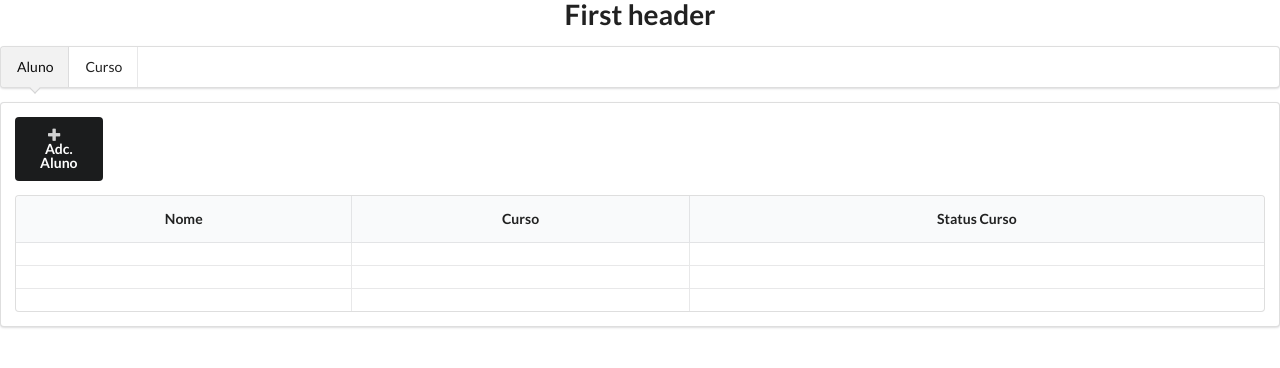
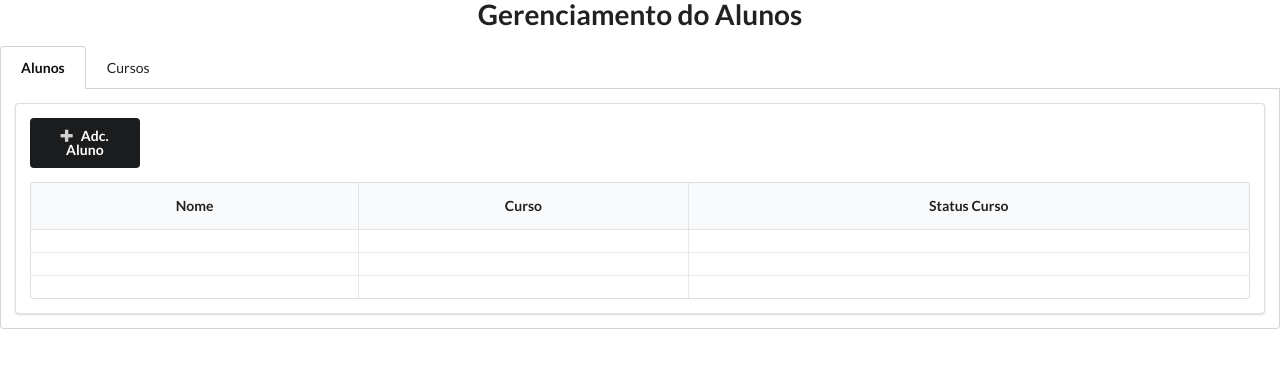
Before and after one commit to HallyssonDev/crud-cvdd, a PHP site: page /views/html/principal.html in a window 1280 px wide. Shown: the top 368 px of the page. Run offline with PHP 8.4, Linux system fonts and the light colour scheme; a stand-in replaces the project's code that opens the database connection; lists and menus that the app fills with data are empty; some libraries are stand-ins or nearby versions.

Commit message:
Now is inserting

```diff
--- a/index.php
+++ b/index.php
@@ -1,6 +1,9 @@
 <?php
 	include 'VController/Controller.php';
 
-	$controller = (new Controller())->index();
+	$controller = new Controller;
+	$controller->index();
+
+
 
  ?>
--- a/views/css/first_page.css
+++ b/views/css/first_page.css
@@ -8,5 +8,5 @@ h1{
 	text-align: center;
 }
 #add{
-	width: 7%;
+	width: 9%;
 }
--- a/views/html/principal.html
+++ b/views/html/principal.html
@@ -8,15 +8,12 @@
 	<link rel="stylesheet" type="text/css" href="../views/css/first_page.css">
 </head>
 <body>
-	<h1 class="ui header">First header</h1>
-	<div class="ui pointing menu">
-		<a class="item active">
-			Aluno
-		</a>
-		<a class="item">
-			Curso
-		</a>
+	<h1 class="ui header">Gerenciamento do Alunos</h1>
+	<div class="ui top attached tabular menu">
+		<a class="item active" data-tab="first">Alunos</a>
+		<a class="item" data-tab="second">Cursos</a>
 	</div>
+	<div class="ui bottom attached tab segment active" data-tab="first">
 		<div class="ui segment">
 			<button class="ui secondary button" id="add"><i class="ui add icon"></i>Adc. Aluno</button>
 			<table class="ui celled table">
@@ -46,8 +43,90 @@
 				</tbody>
 			</table>
 		</div>
+	</div>
+	<div class="ui bottom attached tab segment" data-tab="second">
+		<button class="ui primary button" id="addc"><i class="ui add icon"></i>Adc. Curso</button>
+		<table class="ui celled table">
+			<thead>
+				<tr>
+					<th>Nome</th>
+					<th>Curso</th>
+					<th>Status Curso</th>
+				</tr>
+			</thead>
+			<tbody>
+				<tr>
+					<td data-label="Name"></td>
+					<td data-label="Age"></td>
+					<td data-label="Job"></td>
+				</tr>
+				<tr>
+					<td data-label="Name"></td>
+					<td data-label="Age"></td>
+					<td data-label="Job"></td>
+				</tr>
+				<tr>
+					<td data-label="Name"></td>
+					<td data-label="Age"></td>
+					<td data-label="Job"></td>
+				</tr>
+			</tbody>
+		</table>
 
+		<div class="ui segment">
+			<div class="ui modal modal1">
+				<i class="close icon"></i>
+				<div class="header">
+					Adicionar Aluno
+				</div>
+				<div class="ui segment">
+					<form class="ui form" method="POST" action="<?=$controller->receiveInsert()?>">
+						<div class="field">
+							<label>Nome</label>
+							<input type="text" name="stname" placeholder="Nome Aluno">
+						</div>
+						<div class="field">
+							<label>Curso</label>
+							<input type="text" name="csrname" placeholder="Nome Curso">
+						</div>
 
+					</div>
+					<div class="actions">
+						<button class="ui secondary button" type="submit">
+							<i class="checkmark icon"></i>
+							Adicionar
+						</button>
+					</form>
+				</div>
+			</div>
+
+			<div class="ui modal modal2">
+				<i class="close icon"></i>
+				<div class="header">
+					Adicionar Curso
+				</div>
+				<div class="ui segment">
+					<form class="ui form">
+						<div class="field">
+							<label>Nome Cursos</label>
+							<input type="text" name="first-name" placeholder="Nome Curso">
+						</div>
+						<div class="field">
+							<select class="ui dropdown">
+								<option value="">Curso Status</option>
+								<option value="">Ativo</option>
+								<option value="">Inativo</option>
+							</select>
+						</div>
+					</form>
+				</div>
+				<div class="actions">
+					<div class="ui positive right labeled icon button">
+						Adicionar
+						<i class="checkmark icon"></i>
+					</div>
+				</div>
+			</div>
 
 
 			<script src="https://code.jquery.com/jquery-3.1.1.min.js"></script>
--- a/views/js/first_script.js
+++ b/views/js/first_script.js
@@ -1,13 +1,9 @@
-$("#btn").click(function () {
-	$('.ui.labeled.icon.sidebar').sidebar('toggle');
+$('.menu .item').tab();
+
+$("#add").click(function () {
+	$('.modal1').modal('show');
 });
 
-$("#student").click(function() {
-	$.ajax({
-		type:'GET',
-			url:'../views/js/student.html',
-			data: 'data',
-			dataType : 'html',
-			success : window.location.replace("../")
-	})
-})
+$("#addc").click(function () {
+	$('.modal2').modal('show');
+});
```
Also changed, not shown: Database/banco.sql (+9 -4 lines), VController/Controller.php (+11 -1 lines), VModel/Model.php (+20 -5 lines), views/View.php (indentation only). Lines whose indentation alone changed are shown as unchanged.
